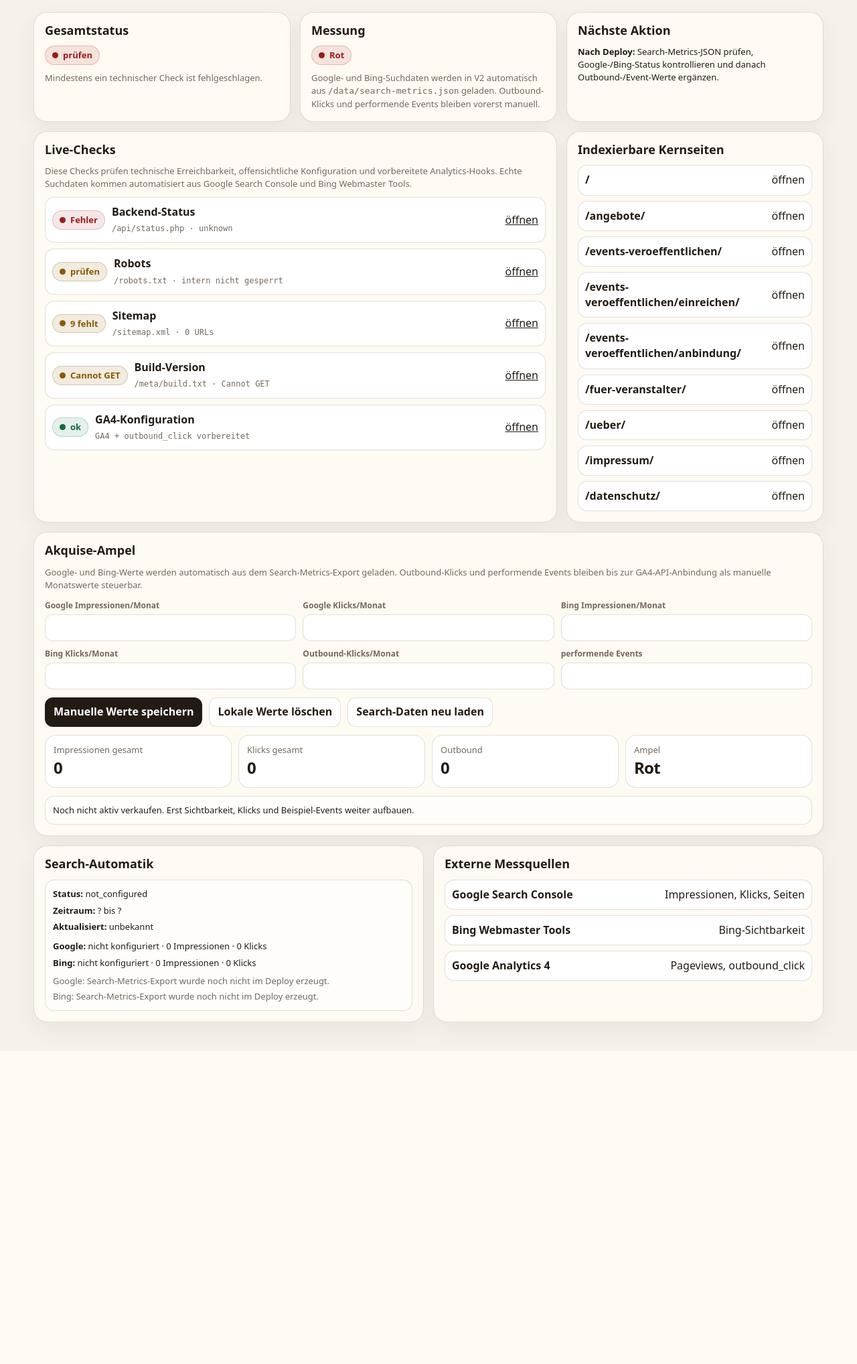
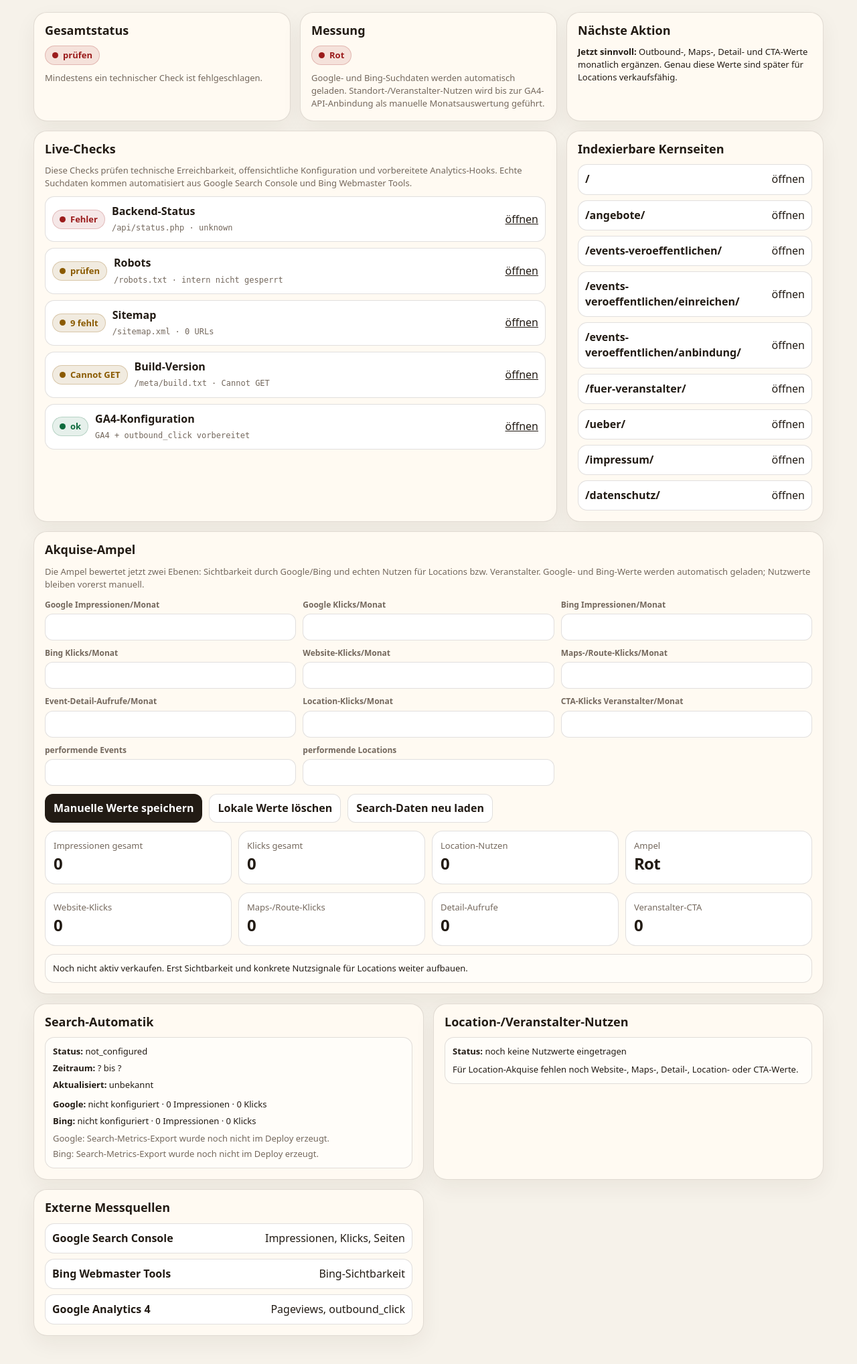
Before and after one commit to Stratos888/Bocholt-Erleben, a PHP site: page /intern/seo-dashboard/index.php in a window 1280 px wide. Shown: the part 139-2175 px from the top of the page at 67% size. Before the commit the page ends 1687 px from the top, so only its background shows below. Run offline with PHP 8.4, Linux system fonts and the light colour scheme; the visitor is signed in with stand-in values (Sample User, id 1).

Commit message:
Update index.php

```diff
--- a/intern/seo-dashboard/index.php
+++ b/intern/seo-dashboard/index.php
@@ -400,15 +400,16 @@
         <p id="overallText" class="muted small" style="margin-top:10px;">Live-Checks werden im Browser geprüft.</p>
       </article>
 
+      <!-- === BEGIN BLOCK: INTERNAL_SEO_DASHBOARD_VALUE_GRID_V21 | Zweck: erweitert das interne Dashboard um eine getrennte Sicht auf Sichtbarkeit und Location-/Veranstalter-Nutzen; Umfang: ersetzt Messung-, Check-, Akquise- und Quellenbereich innerhalb von intern/seo-dashboard/index.php === -->
       <article class="card card--third">
         <h2>Messung</h2>
         <span id="measurementStatus" class="status" data-state="warn"><span class="dot"></span><span>noch nicht bewertet</span></span>
-        <p class="muted small" style="margin-top:10px;">Google- und Bing-Suchdaten werden in V2 automatisch aus <code>/data/search-metrics.json</code> geladen. Outbound-Klicks und performende Events bleiben vorerst manuell.</p>
+        <p class="muted small" style="margin-top:10px;">Google- und Bing-Suchdaten werden automatisch geladen. Standort-/Veranstalter-Nutzen wird bis zur GA4-API-Anbindung als manuelle Monatsauswertung geführt.</p>
       </article>
 
       <article class="card card--third">
         <h2>Nächste Aktion</h2>
-        <p class="small"><strong>Nach Deploy:</strong> Search-Metrics-JSON prüfen, Google-/Bing-Status kontrollieren und danach Outbound-/Event-Werte ergänzen.</p>
+        <p class="small"><strong>Jetzt sinnvoll:</strong> Outbound-, Maps-, Detail- und CTA-Werte monatlich ergänzen. Genau diese Werte sind später für Locations verkaufsfähig.</p>
       </article>
 
       <article class="card card--wide">
@@ -455,15 +456,20 @@
 
       <article class="card">
         <h2>Akquise-Ampel</h2>
-        <p class="muted small">Google- und Bing-Werte werden automatisch aus dem Search-Metrics-Export geladen. Outbound-Klicks und performende Events bleiben bis zur GA4-API-Anbindung als manuelle Monatswerte steuerbar.</p>
+        <p class="muted small">Die Ampel bewertet jetzt zwei Ebenen: Sichtbarkeit durch Google/Bing und echten Nutzen für Locations bzw. Veranstalter. Google- und Bing-Werte werden automatisch geladen; Nutzwerte bleiben vorerst manuell.</p>
 
         <form id="metricForm" class="metricForm">
           <label>Google Impressionen/Monat<input name="googleImpressions" inputmode="numeric" type="number" min="0" step="1" /></label>
           <label>Google Klicks/Monat<input name="googleClicks" inputmode="numeric" type="number" min="0" step="1" /></label>
           <label>Bing Impressionen/Monat<input name="bingImpressions" inputmode="numeric" type="number" min="0" step="1" /></label>
           <label>Bing Klicks/Monat<input name="bingClicks" inputmode="numeric" type="number" min="0" step="1" /></label>
-          <label>Outbound-Klicks/Monat<input name="outboundClicks" inputmode="numeric" type="number" min="0" step="1" /></label>
+          <label>Website-Klicks/Monat<input name="websiteClicks" inputmode="numeric" type="number" min="0" step="1" /></label>
+          <label>Maps-/Route-Klicks/Monat<input name="mapsClicks" inputmode="numeric" type="number" min="0" step="1" /></label>
+          <label>Event-Detail-Aufrufe/Monat<input name="detailViews" inputmode="numeric" type="number" min="0" step="1" /></label>
+          <label>Location-Klicks/Monat<input name="locationClicks" inputmode="numeric" type="number" min="0" step="1" /></label>
+          <label>CTA-Klicks Veranstalter/Monat<input name="organizerCtaClicks" inputmode="numeric" type="number" min="0" step="1" /></label>
           <label>performende Events<input name="performingEvents" inputmode="numeric" type="number" min="0" step="1" /></label>
+          <label>performende Locations<input name="performingLocations" inputmode="numeric" type="number" min="0" step="1" /></label>
         </form>
 
         <div class="actions">
@@ -475,8 +481,15 @@
         <div class="kpi">
           <div class="kpiBox"><div class="muted small">Impressionen gesamt</div><div id="kpiImpressions" class="kpiValue">0</div></div>
           <div class="kpiBox"><div class="muted small">Klicks gesamt</div><div id="kpiClicks" class="kpiValue">0</div></div>
-          <div class="kpiBox"><div class="muted small">Outbound</div><div id="kpiOutbound" class="kpiValue">0</div></div>
+          <div class="kpiBox"><div class="muted small">Location-Nutzen</div><div id="kpiLocationValue" class="kpiValue">0</div></div>
           <div class="kpiBox"><div class="muted small">Ampel</div><div id="kpiStage" class="kpiValue">Rot</div></div>
+        </div>
+
+        <div class="kpi">
+          <div class="kpiBox"><div class="muted small">Website-Klicks</div><div id="kpiWebsiteClicks" class="kpiValue">0</div></div>
+          <div class="kpiBox"><div class="muted small">Maps-/Route-Klicks</div><div id="kpiMapsClicks" class="kpiValue">0</div></div>
+          <div class="kpiBox"><div class="muted small">Detail-Aufrufe</div><div id="kpiDetailViews" class="kpiValue">0</div></div>
+          <div class="kpiBox"><div class="muted small">Veranstalter-CTA</div><div id="kpiOrganizerCtaClicks" class="kpiValue">0</div></div>
         </div>
 
         <p id="kpiExplanation" class="note small" style="margin-top:12px;">Noch keine Werte geladen.</p>
@@ -488,6 +501,11 @@
       </article>
 
       <article class="card card--half">
+        <h2>Location-/Veranstalter-Nutzen</h2>
+        <div id="locationValueStatus" class="note small">Noch keine Nutzwerte eingetragen.</div>
+      </article>
+
+      <article class="card card--half">
         <h2>Externe Messquellen</h2>
         <div class="linkList">
           <a class="linkItem" href="https://search.google.com/search-console" target="_blank" rel="noopener"><strong>Google Search Console</strong><span>Impressionen, Klicks, Seiten</span></a>
@@ -495,11 +513,12 @@
           <a class="linkItem" href="https://analytics.google.com/analytics/web/" target="_blank" rel="noopener"><strong>Google Analytics 4</strong><span>Pageviews, outbound_click</span></a>
         </div>
       </article>
+      <!-- === END BLOCK: INTERNAL_SEO_DASHBOARD_VALUE_GRID_V21 === -->
     </section>
   </main>
 
   <script>
-    // === BEGIN BLOCK: INTERNAL_SEO_DASHBOARD_LOGIC_V2_SEARCH_AUTOMATION | Zweck: lädt Google-/Bing-Search-Metriken automatisch aus dem Deploy-Export und kombiniert sie mit manuellen GA4-/Event-Werten; Umfang: nur diese interne Dashboard-Seite ===
+    // === BEGIN BLOCK: INTERNAL_SEO_DASHBOARD_LOGIC_V21_LOCATION_VALUE_GRID | Zweck: kombiniert automatische Google-/Bing-Sichtbarkeit mit manuell gepflegten Location-/Veranstalter-Nutzwerten; Umfang: ersetzt nur die interne Dashboard-Logik dieser Seite ===
     const CHECKS = new Map();
 
     const CORE_PAGES = [
@@ -514,7 +533,7 @@
       "/datenschutz/"
     ];
 
-    const STORAGE_KEY = "be_internal_seo_metrics_v2";
+    const STORAGE_KEY = "be_internal_seo_metrics_v21";
     const SEARCH_METRICS_URL = "/data/search-metrics.json";
 
     const DEFAULT_METRICS = {
@@ -522,8 +541,13 @@
       googleClicks: 0,
       bingImpressions: 0,
       bingClicks: 0,
-      outboundClicks: 0,
-      performingEvents: 0
+      websiteClicks: 0,
+      mapsClicks: 0,
+      detailViews: 0,
+      locationClicks: 0,
+      organizerCtaClicks: 0,
+      performingEvents: 0,
+      performingLocations: 0
     };
 
     let currentMetrics = { ...DEFAULT_METRICS };
@@ -719,59 +743,139 @@
       }
     }
 
+    function buildMetricModel(metrics) {
+      const safe = {
+        ...DEFAULT_METRICS,
+        ...(metrics || {})
+      };
+
+      const searchImpressions = metricNumber(safe.googleImpressions) + metricNumber(safe.bingImpressions);
+      const searchClicks = metricNumber(safe.googleClicks) + metricNumber(safe.bingClicks);
+      const directLocationValue =
+        metricNumber(safe.websiteClicks) +
+        metricNumber(safe.mapsClicks) +
+        metricNumber(safe.locationClicks) +
+        metricNumber(safe.organizerCtaClicks);
+
+      const engagementValue = directLocationValue + metricNumber(safe.detailViews);
+
+      return {
+        ...safe,
+        searchImpressions,
+        searchClicks,
+        directLocationValue,
+        engagementValue
+      };
+    }
+
     function classifyMetrics(metrics) {
-      const impressions = metricNumber(metrics.googleImpressions) + metricNumber(metrics.bingImpressions);
-      const clicks = metricNumber(metrics.googleClicks) + metricNumber(metrics.bingClicks);
-      const outbound = metricNumber(metrics.outboundClicks);
-      const performing = metricNumber(metrics.performingEvents);
+      const model = buildMetricModel(metrics);
 
-      if (impressions >= 20000 && clicks >= 1000 && outbound >= 100 && performing >= 3) {
-        return ["strong", "Stark", "Stark verkaufsfähig: Reichweite und Interaktion reichen für konkrete Veranstalter-Kommunikation."];
+      if (
+        model.searchImpressions >= 20000 &&
+        model.searchClicks >= 1000 &&
+        model.directLocationValue >= 120 &&
+        metricNumber(model.performingEvents) >= 20 &&
+        metricNumber(model.performingLocations) >= 5
+      ) {
+        return ["strong", "Stark", "Stark verkaufsfähig: Sichtbarkeit, Weiterleitungen und mehrere performende Locations sind belegbar."];
       }
 
-      if (impressions >= 10000 && clicks >= 500 && outbound >= 30 && performing >= 15) {
-        return ["good", "Grün", "Aktiv verkaufsfähig: mit Zahlen auf Veranstalter zugehen."];
+      if (
+        model.searchImpressions >= 10000 &&
+        model.searchClicks >= 500 &&
+        model.directLocationValue >= 50 &&
+        metricNumber(model.performingEvents) >= 10 &&
+        metricNumber(model.performingLocations) >= 3
+      ) {
+        return ["good", "Grün", "Aktiv verkaufsfähig: Die Plattform erzeugt messbaren Nutzen für Events und Locations."];
       }
 
-      if (impressions >= 3000 && clicks >= 150 && outbound >= 10 && performing >= 5) {
-        return ["warn", "Gelb", "Erste gezielte Akquise-Tests sind plausibel. Noch keine breite Verkaufsoffensive."];
+      if (
+        model.searchImpressions >= 3000 &&
+        model.searchClicks >= 150 &&
+        (
+          model.directLocationValue >= 10 ||
+          metricNumber(model.detailViews) >= 100 ||
+          metricNumber(model.performingEvents) >= 5
+        )
+      ) {
+        return ["warn", "Gelb", "Erste Akquise-Tests sind plausibel. Für Locations fehlen noch stärkere Nutzsignale wie Website-, Maps- oder Location-Klicks."];
       }
 
-      return ["bad", "Rot", "Noch nicht aktiv verkaufen. Erst Sichtbarkeit, Klicks und Beispiel-Events weiter aufbauen."];
+      return ["bad", "Rot", "Noch nicht aktiv verkaufen. Erst Sichtbarkeit und konkrete Nutzsignale für Locations weiter aufbauen."];
+    }
+
+    function renderLocationValue(metrics) {
+      const model = buildMetricModel(metrics);
+      const box = document.getElementById("locationValueStatus");
+      if (!box) return;
+
+      if (model.engagementValue <= 0 && metricNumber(model.performingEvents) <= 0 && metricNumber(model.performingLocations) <= 0) {
+        box.innerHTML = `
+          <p><strong>Status:</strong> noch keine Nutzwerte eingetragen</p>
+          <p style="margin-top:8px;">Für Location-Akquise fehlen noch Website-, Maps-, Detail-, Location- oder CTA-Werte.</p>
+        `;
+        return;
+      }
+
+      box.innerHTML = `
+        <p><strong>Direkter Location-Nutzen:</strong> ${formatMetric(model.directLocationValue)} Klicks</p>
+        <p style="margin-top:6px;"><strong>Detail-Interesse:</strong> ${formatMetric(model.detailViews)} Event-Detail-Aufrufe</p>
+        <p style="margin-top:6px;"><strong>Performende Events:</strong> ${formatMetric(model.performingEvents)}</p>
+        <p style="margin-top:6px;"><strong>Performende Locations:</strong> ${formatMetric(model.performingLocations)}</p>
+        <p class="muted" style="margin-top:10px;">Verkaufsfähig wird die Zahl vor allem über Website-, Maps- und Location-Klicks, weil diese für Locations direkt nachvollziehbar sind.</p>
+      `;
     }
 
     function renderMetrics(metrics) {
-      const impressions = metricNumber(metrics.googleImpressions) + metricNumber(metrics.bingImpressions);
-      const clicks = metricNumber(metrics.googleClicks) + metricNumber(metrics.bingClicks);
-      const [state, label, copy] = classifyMetrics(metrics);
+      const model = buildMetricModel(metrics);
+      const [state, label, copy] = classifyMetrics(model);
 
-      document.getElementById("kpiImpressions").textContent = formatMetric(impressions);
-      document.getElementById("kpiClicks").textContent = formatMetric(clicks);
-      document.getElementById("kpiOutbound").textContent = formatMetric(metrics.outboundClicks);
+      document.getElementById("kpiImpressions").textContent = formatMetric(model.searchImpressions);
+      document.getElementById("kpiClicks").textContent = formatMetric(model.searchClicks);
+      document.getElementById("kpiLocationValue").textContent = formatMetric(model.directLocationValue);
       document.getElementById("kpiStage").textContent = label;
+      document.getElementById("kpiWebsiteClicks").textContent = formatMetric(model.websiteClicks);
+      document.getElementById("kpiMapsClicks").textContent = formatMetric(model.mapsClicks);
+      document.getElementById("kpiDetailViews").textContent = formatMetric(model.detailViews);
+      document.getElementById("kpiOrganizerCtaClicks").textContent = formatMetric(model.organizerCtaClicks);
       document.getElementById("kpiExplanation").textContent = copy;
 
       const measurementStatus = document.getElementById("measurementStatus");
       measurementStatus.dataset.state = state === "strong" ? "good" : state;
       measurementStatus.querySelector("span:last-child").textContent = label;
+
+      renderLocationValue(model);
     }
 
     function applyMetrics(metrics) {
-      currentMetrics = {
-        ...DEFAULT_METRICS,
-        ...(metrics || {})
-      };
-
+      currentMetrics = buildMetricModel(metrics);
       writeMetricsToForm(currentMetrics);
       renderMetrics(currentMetrics);
     }
 
     function loadStoredMetrics() {
       try {
-        return JSON.parse(localStorage.getItem(STORAGE_KEY) || "{}");
-      } catch (_) {
-        return {};
-      }
+        const stored = JSON.parse(localStorage.getItem(STORAGE_KEY) || "{}");
+
+        if (stored && typeof stored === "object") {
+          return stored;
+        }
+      } catch (_) {}
+
+      try {
+        const legacyStored = JSON.parse(localStorage.getItem("be_internal_seo_metrics_v2") || "{}");
+
+        if (legacyStored && typeof legacyStored === "object") {
+          return {
+            ...legacyStored,
+            websiteClicks: legacyStored.outboundClicks || 0
+          };
+        }
+      } catch (_) {}
+
+      return {};
     }
 
     function sourceStatusLabel(status) {
@@ -865,6 +969,7 @@
 
     document.getElementById("resetMetrics").addEventListener("click", () => {
       localStorage.removeItem(STORAGE_KEY);
+      localStorage.removeItem("be_internal_seo_metrics_v2");
       applyMetrics(DEFAULT_METRICS);
       loadSearchMetrics();
     });
@@ -876,8 +981,7 @@
     applyMetrics(loadStoredMetrics());
     loadSearchMetrics();
     runChecks();
-    // === END BLOCK: INTERNAL_SEO_DASHBOARD_LOGIC_V2_SEARCH_AUTOMATION ===
-  </script>
+    // === END BLOCK: INTERNAL_SEO_DASHBOARD_LOGIC_V21_LOCATION_VALUE_GRID ===
   </script>
 <?php endif; ?>
 </body>
```
